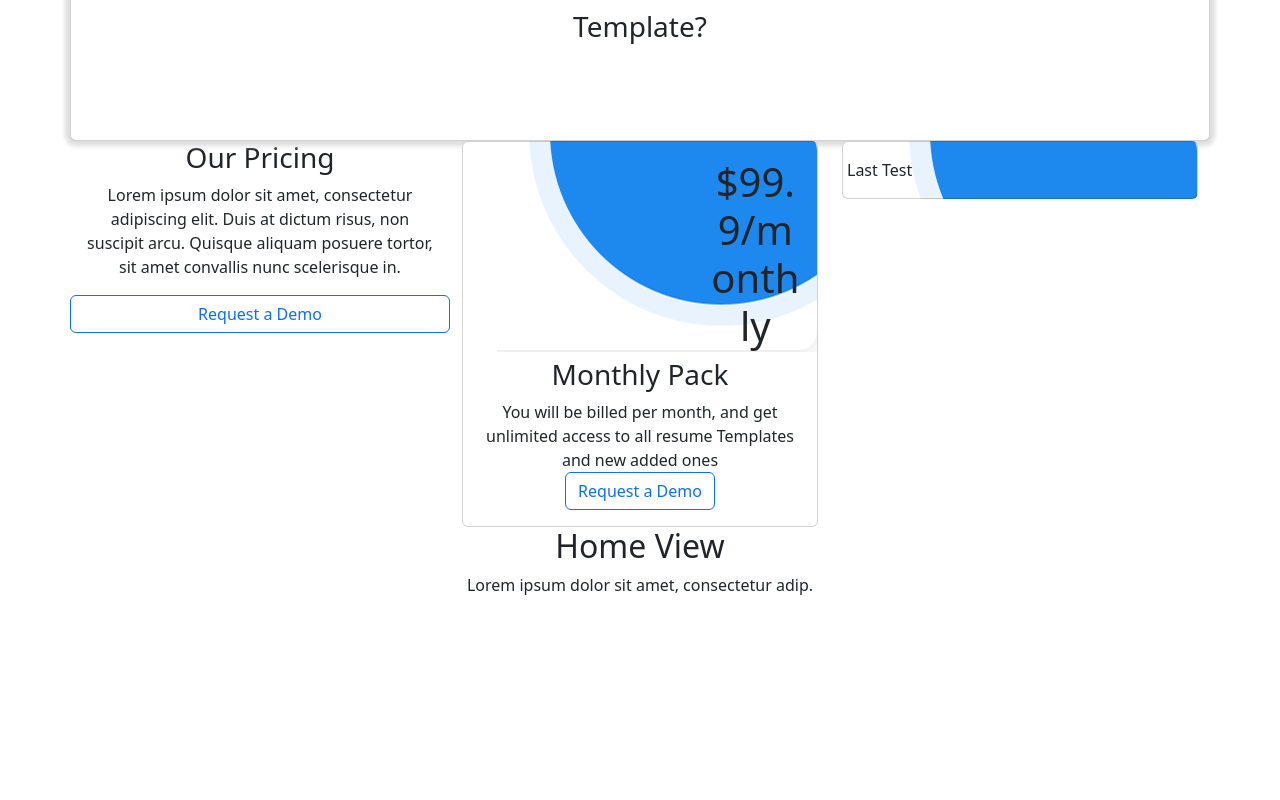
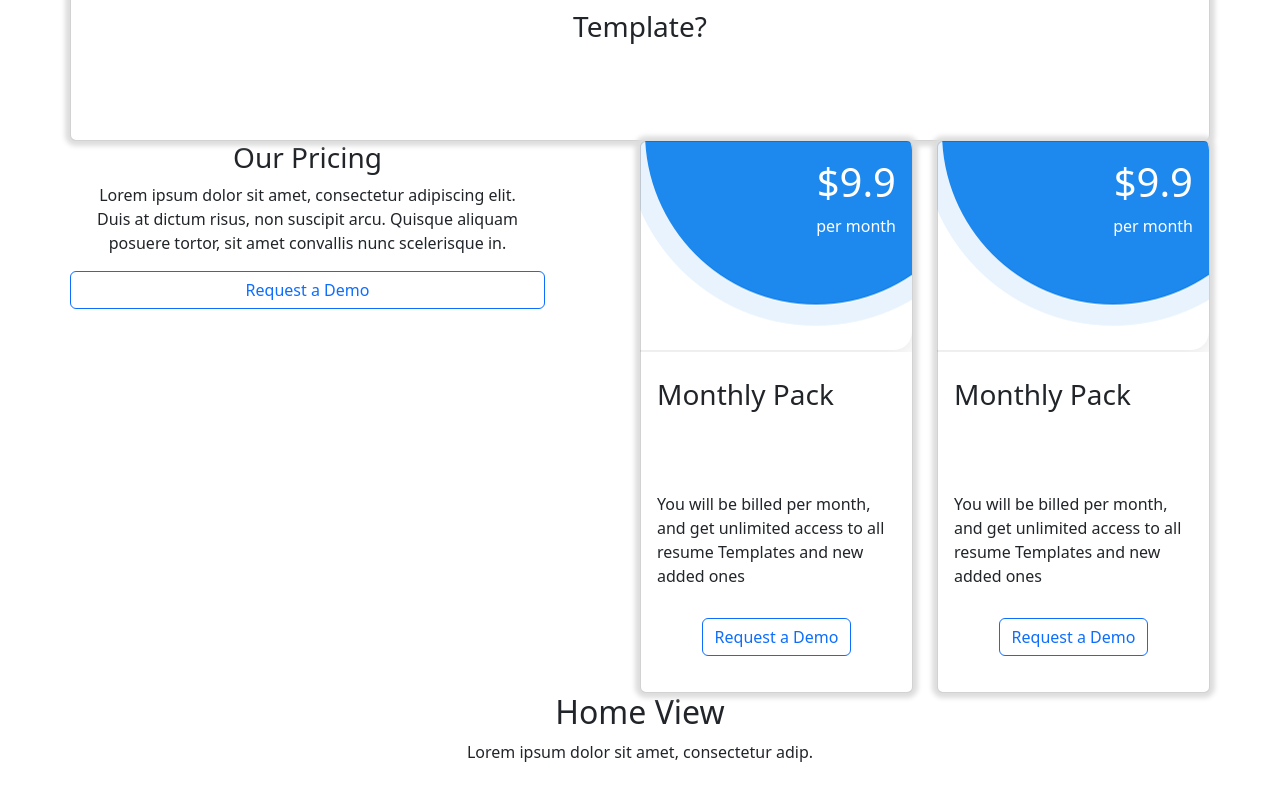
Before and after one commit to abdullahmubin/typescript-react-router, a React (Create React App) app: page / in a window 1280 px wide. Shown: the part 2175-2975 px from the top of the page. Before the commit the page ends 2808 px from the top, so only its background shows below. Built offline with nearby package versions, Linux system fonts and the light colour scheme.

Commit message:
creative template started.

```diff
--- a/src/assets/css/styles.scss
+++ b/src/assets/css/styles.scss
@@ -123,3 +123,22 @@ $defaultBoxShadow: 0 0 5px 5px #ddd;
   background-position: right -10px;
 
 }
+.price-number {
+  color: #fff;
+  text-align: right;
+  margin-bottom: 50px;
+}
+
+.monthly-pack-details {
+  h3 {
+    text-align: left;
+  }
+  p{
+    text-align: left;
+  }
+
+  Button{
+    margin-top: 30px;
+    margin-bottom: 20px;
+  }
+}
--- a/src/components/Home/Price/index.tsx
+++ b/src/components/Home/Price/index.tsx
@@ -16,22 +16,26 @@ export default function Price() {
 
         <Container className='price-cv-container'>
             <Row className="justify-content-md-center price-container-body">
-                <Col>
+                <Col md={{span: 5}}>
                     <Row className="our-price-div">
                         <h3>Our Pricing</h3>
                         <p>Lorem ipsum dolor sit amet, consectetur adipiscing elit. Duis at dictum risus, non suscipit arcu. Quisque aliquam posuere tortor, sit amet convallis nunc scelerisque in.</p>
                         <Button variant="outline-primary">Request a Demo</Button>
                     </Row>
                 </Col>
-                <Col>
-                    <Card className="monthly price-card">
+                <Col md={{ span: 6, offset: 1 }} className='p-0'>
+                 <Row>
+                    <Col >
+
+                            <Card className="monthly price-card custom-cv-card p-0">
                                 <Card.Body>
                                     <Row>
-                                <Col md={{ span: 4, offset: 8 }} className='price-number'>
-                                    <h1>$99.9/monthly</h1>
+                                        <Col md={{ offset: 6 }} className='price-number'>
+                                            <h1>$9.9</h1>
+                                            <p>per month</p>
                                         </Col>
 
-                                <div>
+                                        <div className='monthly-pack-details'>
                                             <h3>Monthly Pack</h3>
                                             <p className='p-0 m-0'>You will be billed per month, and get unlimited access to all resume Templates and new added ones</p>
                                             <Button variant="outline-primary">Request a Demo</Button>
@@ -43,18 +47,37 @@ export default function Price() {
 
                                 </Card.Body>
                             </Card>
+
                     </Col>
                     <Col>
-                    <Card className="yearly price-card">
+
+                            <Card className="yearly price-card custom-cv-card p-0">
                                 <Card.Body>
                                     <Row>
-                                Last Test
+                                        <Col md={{ offset: 6 }} className='price-number'>
+                                            <h1>$9.9</h1>
+                                            <p>per month</p>
+                                        </Col>
+
+                                        <div className='monthly-pack-details'>
+                                            <h3>Monthly Pack</h3>
+                                            <p className='p-0 m-0'>You will be billed per month, and get unlimited access to all resume Templates and new added ones</p>
+                                            <Button variant="outline-primary">Request a Demo</Button>
+                                        </div>
+
+
                                     </Row>
 
 
                                 </Card.Body>
                             </Card>
+
+
                     </Col>
+                    </Row>
+                </Col>
+
+
             </Row >
         </Container >
 
```
Also changed, not shown: src/components/Home/CreativeTemplate/index.tsx (added, +28 -0 lines). Lines whose indentation alone changed are shown as unchanged.
